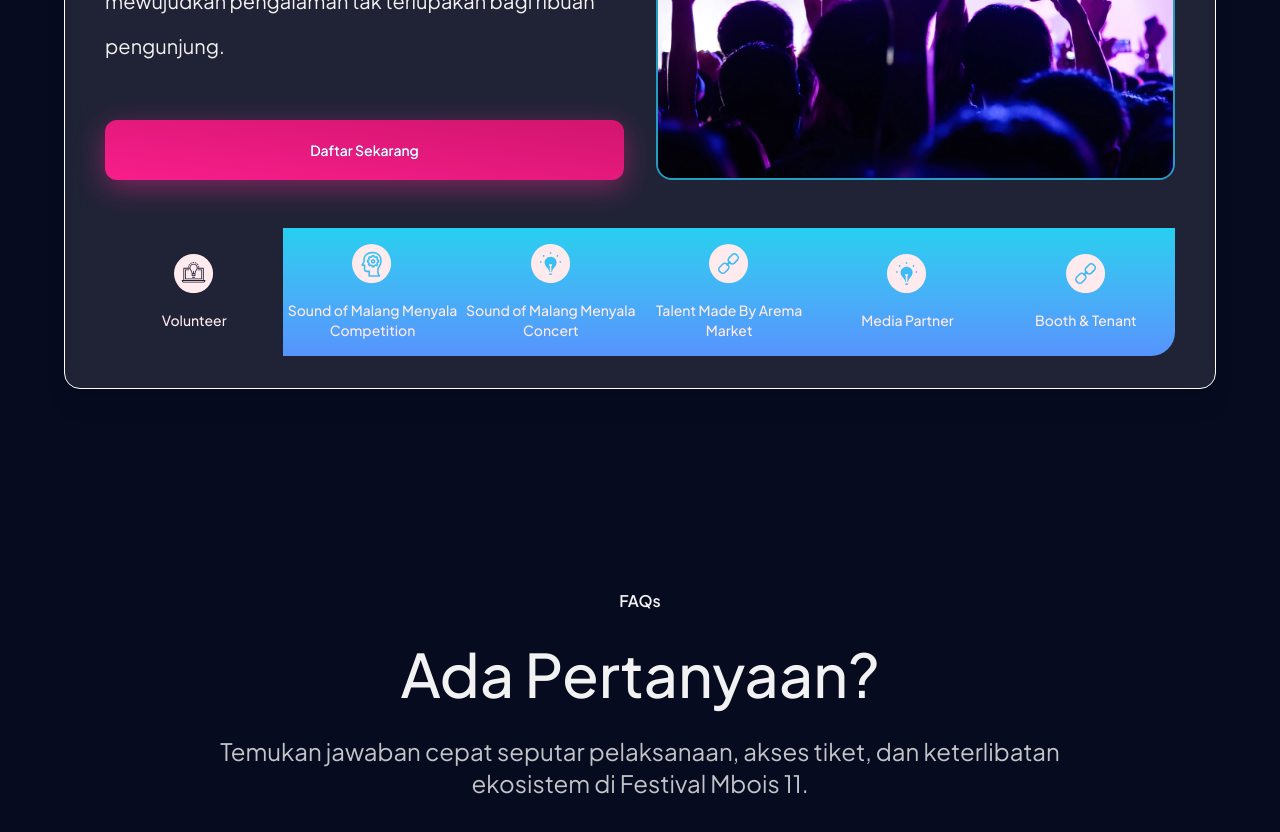
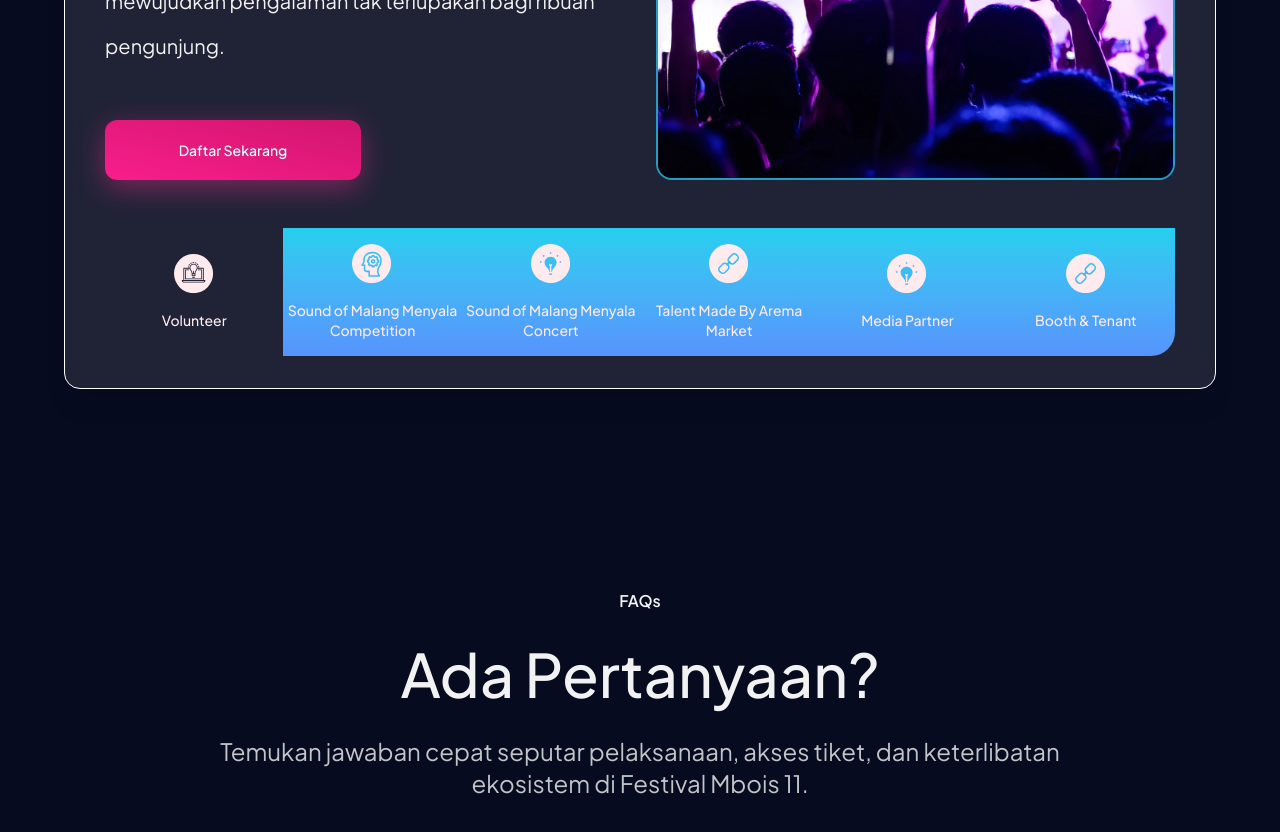
Before and after one commit to Glenn-Rhee/festival-mbois, a Next.js app: page / in a window 1280 px wide. Shown: the part 7780-8612 px from the top of the page. Built offline with nearby package versions, Linux system fonts and the light colour scheme.

Commit message:
fix: fixed button role action

```diff
--- a/src/components/sections/your-role-section.tsx
+++ b/src/components/sections/your-role-section.tsx
@@ -55,10 +55,11 @@ export default function YourRoleSection() {
               href={dataActive.actionUrl}
               className={buttonVariants({
                 variant: "primary-gradient",
-                className: "shadow-[0px_7.77px_29.12px_0px_#F12B8E73]",
+                className:
+                  "w-full shadow-[0px_7.77px_29.12px_0px_#F12B8E73] md:max-w-64",
               })}
             >
-              <span className="bg-linear-to-b from-[#25CFEF] to-[#5693FD] bg-clip-text">
+              <span className="bg-linear-to-b from-[#2d3131] to-[#5693FD] bg-clip-text">
                 {t.yourRole.actionItem}
               </span>
             </Link>
```
